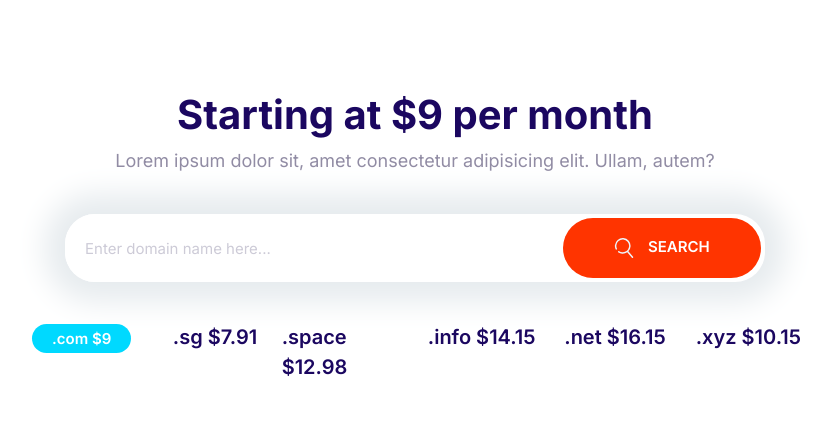
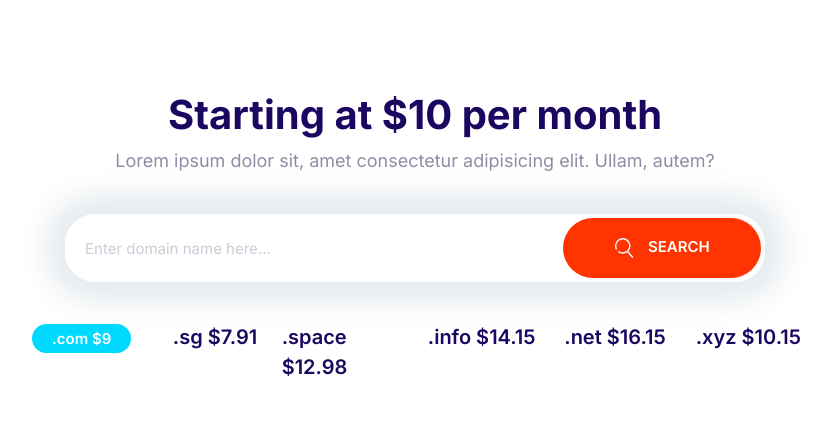
Before and after one commit to PramodTeng/Responsive-website, a website built with Parcel: page playground.html in a window 1280 px wide. Shown: the whole page, without its empty margins (225-1056 px from the left). Built offline with nearby package versions, Linux system fonts and the light colour scheme.

Commit message:
Update the price

```diff
--- a/playground.html
+++ b/playground.html
@@ -8,8 +8,7 @@
   <link rel="preconnect" href="https://fonts.gstatic.com" crossorigin />
   <link
     href="https://fonts.googleapis.com/css2?family=Inter:ital,opsz,wght@0,14..32,100..900;1,14..32,100..900&display=swap"
-      rel="stylesheet"
-    />
+    rel="stylesheet" />
   <link rel="stylesheet" href="css/normalize.css" />
   <link rel="stylesheet" href="css/styles.css" />
 </head>
@@ -17,18 +16,14 @@
 <body>
   <section class="block container block-domain">
     <header class="block__header">
-        <h2>Starting at $9 per month</h2>
+      <h2>Starting at $10 per month</h2>
       <p>
         Lorem ipsum dolor sit, amet consectetur adipisicing elit. Ullam,
         autem?
       </p>
     </header>
     <div class="input-group">
-        <input
-          type="text"
-          class="input"
-          placeholder="Enter domain name here..."
-        />
+      <input type="text" class="input" placeholder="Enter domain name here..." />
       <button class="btn btn--accent">
         <svg class="icon icon--white">
           <use xlink:href="Images/sprite.svg#search"></use>
```
Lines whose indentation alone changed are shown as unchanged.
